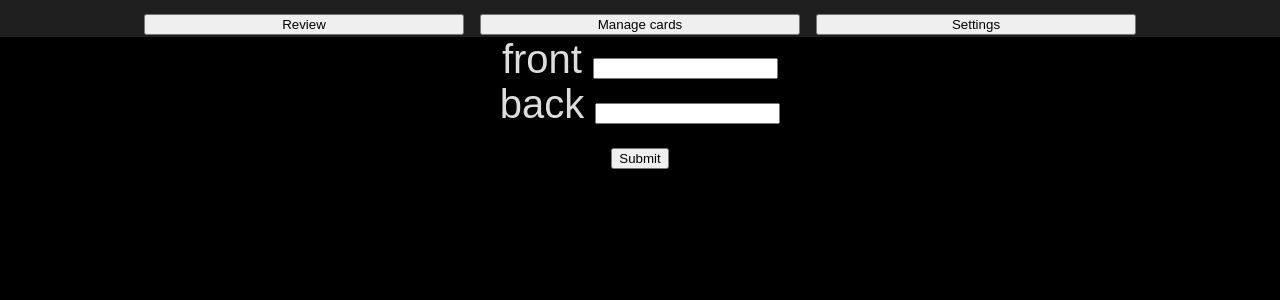
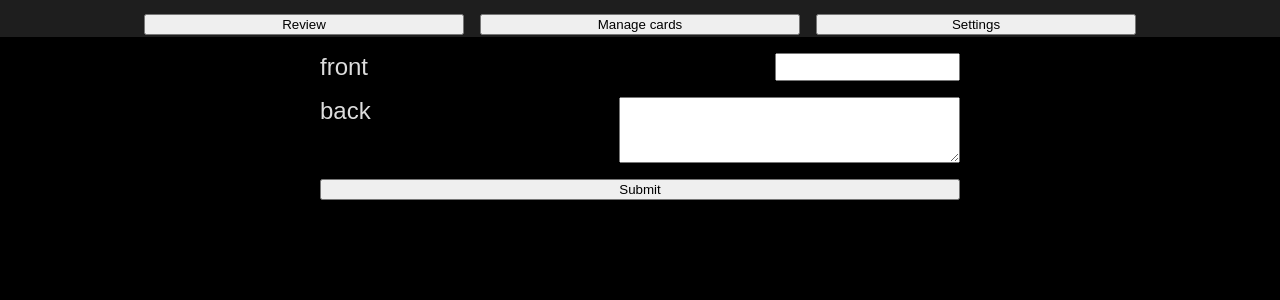
Before and after one commit to marcusmmmz/anki-like-app, a SvelteKit app: page /cards in a window 1280 px wide. Shown: the top 300 px of the page. Built offline with nearby package versions, Linux system fonts and the light colour scheme.

Commit message:
back in manage page as textarea

```diff
--- a/src/routes/cards/+page.svelte
+++ b/src/routes/cards/+page.svelte
@@ -13,15 +13,26 @@
 	}
 </script>
 
+<div class="container">
 	<form
 		action=""
 		on:submit|preventDefault={() =>
-		addCard({ front, back, box: 1, lastReview: null, nextReview: Date.now() })}
+			addCard({
+				front,
+				back,
+				box: 1,
+				lastReview: null,
+				nextReview: Date.now(),
+			})}
 	>
-	<label for=""> front </label>
-	<input bind:value={front} type="text" /><br />
-	<label for=""> back </label>
-	<input bind:value={back} type="text" /><br />
+		<label>
+			front
+			<input bind:value={front} type="text" />
+		</label>
+		<label>
+			back
+			<textarea bind:value={back} rows="4" cols="40" type="text" />
+		</label>
 		<input type="submit" />
 	</form>
 
@@ -33,8 +44,31 @@
 			</div>
 		{/each}
 	</div>
+</div>
 
 <style>
+	.container {
+		margin-top: 16px;
+		display: flex;
+		flex-direction: column;
+		align-items: center;
+	}
+
+	form {
+		display: flex;
+		flex-direction: column;
+		gap: 16px;
+
+		width: 50%;
+	}
+
+	label {
+		display: flex;
+		justify-content: space-between;
+		width: 100%;
+		font-size: 24px;
+	}
+
 	.card-container {
 		display: flex;
 		flex-direction: column;
```
Lines whose indentation alone changed are shown as unchanged.
